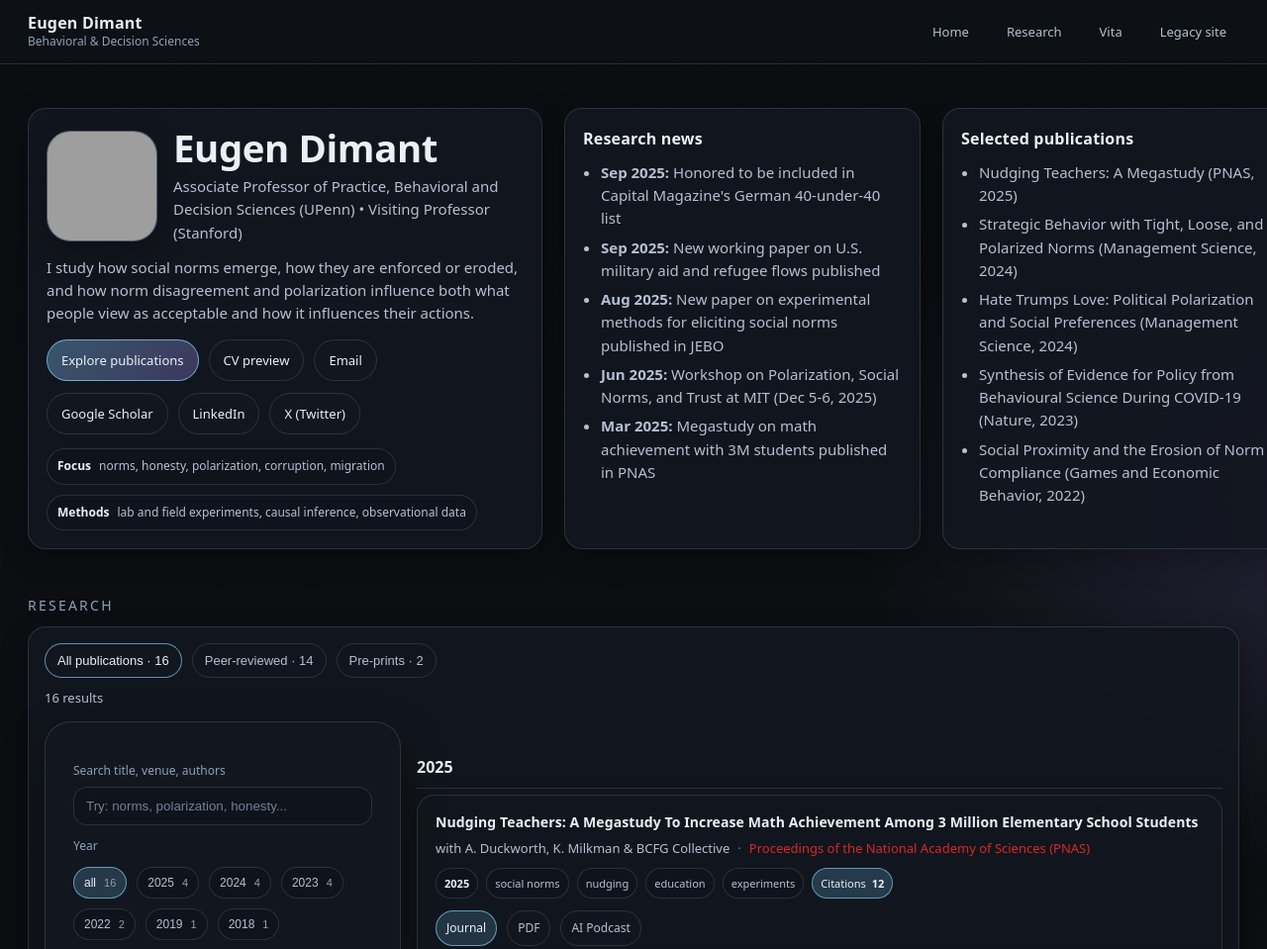
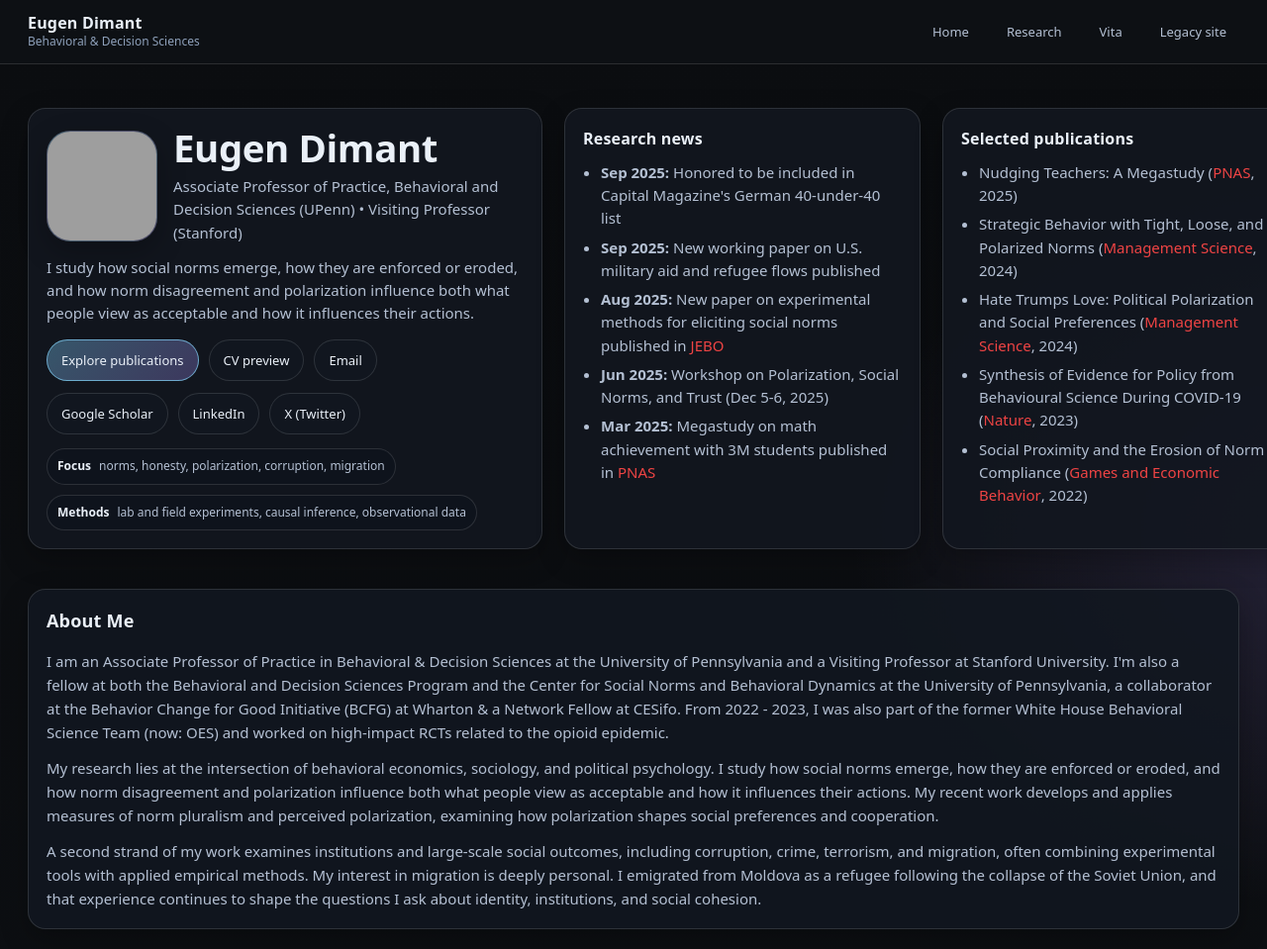
Before and after one commit to eugendimant/eugendimant.github.io, a plain HTML site: page index.html in a window 1280 px wide. Shown: the top 959 px of the page at 99% size. Drawn offline with Linux system fonts and the light colour scheme; grey boxes are pictures that could not be loaded.

Commit message:
Update index.html

```diff
--- a/index.html
+++ b/index.html
@@ -19,7 +19,7 @@
       --shadow2:0 10px 28px rgba(0,0,0,.26);
       --accent:#7dd3fc;
       --accent2:#a78bfa;
-      --venue-red:#dc2626;
+      --venue-red:#ef4444;
       --ok:#34d399;
       --warn:#fbbf24;
       --radius:18px;
@@ -135,6 +135,18 @@
     .card p, .card li{margin:0; color:var(--muted); font-size:15px;}
     .card ul{margin:10px 0 0; padding-left:18px;}
     .card li{margin:6px 0;}
+
+    .about-section{margin-top:28px;}
+    .about-panel{
+      background:color-mix(in srgb, var(--card) 88%, transparent);
+      border:1px solid var(--border);
+      box-shadow:var(--shadow2);
+      border-radius:var(--radius);
+      padding:var(--pad2);
+    }
+    .about-panel h2{margin:0 0 14px; font-size:18px; letter-spacing:.2px;}
+    .about-panel p{margin:0 0 12px; color:var(--muted); font-size:15px; line-height:1.6;}
+    .about-panel p:last-child{margin-bottom:0;}
 
     .section-title{margin:34px 0 10px; font-size:14px; letter-spacing:.16em; text-transform:uppercase; color:var(--muted2);}
 
@@ -303,24 +315,39 @@
 
         <div class="card">
           <h2 style="margin-top:0;">Research news</h2>
-          <ul>
-            <li><b>Sep 2025:</b> Honored to be included in Capital Magazine's German 40-under-40 list</li>
-            <li><b>Sep 2025:</b> New working paper on U.S. military aid and refugee flows published</li>
-            <li><b>Aug 2025:</b> New paper on experimental methods for eliciting social norms published in JEBO</li>
-            <li><b>Jun 2025:</b> Workshop on Polarization, Social Norms, and Trust at MIT (Dec 5-6, 2025)</li>
-            <li><b>Mar 2025:</b> Megastudy on math achievement with 3M students published in PNAS</li>
+          <ul style="font-size:15px;">
+            <li><b>Sep 2025:</b> Honored to be included in <a href="https://www.capital.de/karriere/capital-ranking--das-sind-deutschlands-top-40-unter-40-fuer-2025-36192498.html" target="_blank" rel="noopener">Capital Magazine's German 40-under-40 list</a></li>
+            <li><b>Sep 2025:</b> New working paper on <a href="https://papers.ssrn.com/sol3/papers.cfm?abstract_id=5414817" target="_blank" rel="noopener">U.S. military aid and refugee flows</a> published</li>
+            <li><b>Aug 2025:</b> New paper on <a href="https://doi.org/10.1016/j.jebo.2025.107187" target="_blank" rel="noopener">experimental methods for eliciting social norms</a> published in <span style="color:var(--venue-red); font-weight:500;">JEBO</span></li>
+            <li><b>Jun 2025:</b> <a href="https://sites.google.com/view/polarization-workshop" target="_blank" rel="noopener">Workshop on Polarization, Social Norms, and Trust</a> (Dec 5-6, 2025)</li>
+            <li><b>Mar 2025:</b> <a href="https://doi.org/10.1073/pnas.2418616122" target="_blank" rel="noopener">Megastudy on math achievement</a> with 3M students published in <span style="color:var(--venue-red); font-weight:500;">PNAS</span></li>
           </ul>
         </div>
 
         <div class="card">
           <h2 style="margin-top:0;">Selected publications</h2>
-          <ul>
-            <li>Nudging Teachers: A Megastudy (PNAS, 2025)</li>
-            <li>Strategic Behavior with Tight, Loose, and Polarized Norms (Management Science, 2024)</li>
-            <li>Hate Trumps Love: Political Polarization and Social Preferences (Management Science, 2024)</li>
-            <li>Synthesis of Evidence for Policy from Behavioural Science During COVID-19 (Nature, 2023)</li>
-            <li>Social Proximity and the Erosion of Norm Compliance (Games and Economic Behavior, 2022)</li>
+          <ul style="font-size:15px;">
+            <li><a href="https://doi.org/10.1073/pnas.2418616122" target="_blank" rel="noopener">Nudging Teachers: A Megastudy</a> (<span style="color:var(--venue-red); font-weight:500;">PNAS</span>, 2025)</li>
+            <li><a href="https://doi.org/10.1287/mnsc.2023.01022" target="_blank" rel="noopener">Strategic Behavior with Tight, Loose, and Polarized Norms</a> (<span style="color:var(--venue-red); font-weight:500;">Management Science</span>, 2024)</li>
+            <li><a href="https://doi.org/10.1287/mnsc.2023.4701" target="_blank" rel="noopener">Hate Trumps Love: Political Polarization and Social Preferences</a> (<span style="color:var(--venue-red); font-weight:500;">Management Science</span>, 2024)</li>
+            <li><a href="https://www.nature.com/articles/s41586-023-06840-9" target="_blank" rel="noopener">Synthesis of Evidence for Policy from Behavioural Science During COVID-19</a> (<span style="color:var(--venue-red); font-weight:500;">Nature</span>, 2023)</li>
+            <li><a href="https://doi.org/10.1016/j.geb.2021.11.012" target="_blank" rel="noopener">Social Proximity and the Erosion of Norm Compliance</a> (<span style="color:var(--venue-red); font-weight:500;">Games and Economic Behavior</span>, 2022)</li>
           </ul>
+        </div>
+      </div>
+
+      <div class="about-section">
+        <div class="about-panel">
+          <h2>About Me</h2>
+          <p>
+            I am an Associate Professor of Practice in Behavioral & Decision Sciences at the University of Pennsylvania and a Visiting Professor at Stanford University. I'm also a fellow at both the <a href="https://www.sas.upenn.edu/lps/graduate/mbds" target="_blank" rel="noopener">Behavioral and Decision Sciences Program</a> and the <a href="https://normsandbehavior.sas.upenn.edu/" target="_blank" rel="noopener">Center for Social Norms and Behavioral Dynamics</a> at the University of Pennsylvania, a collaborator at the Behavior Change for Good Initiative (<a href="https://bcfg.wharton.upenn.edu/" target="_blank" rel="noopener">BCFG</a>) at Wharton & a Network Fellow at <a href="https://www.cesifo.org/en/node/51520" target="_blank" rel="noopener">CESifo</a>. From 2022 - 2023, I was also part of the former White House Behavioral Science Team (now: <a href="https://oes.gsa.gov/" target="_blank" rel="noopener">OES</a>) and worked on high-impact RCTs related to the opioid epidemic.
+          </p>
+          <p>
+            My research lies at the intersection of behavioral economics, sociology, and political psychology. I study how social norms emerge, how they are enforced or eroded, and how norm disagreement and polarization influence both what people view as acceptable and how it influences their actions. My recent work develops and applies measures of norm pluralism and perceived polarization, examining how polarization shapes social preferences and cooperation.
+          </p>
+          <p>
+            A second strand of my work examines institutions and large-scale social outcomes, including corruption, crime, terrorism, and migration, often combining experimental tools with applied empirical methods. My interest in migration is deeply personal. I emigrated from Moldova as a refugee following the collapse of the Soviet Union, and that experience continues to shape the questions I ask about identity, institutions, and social cohesion.
+          </p>
         </div>
       </div>
     </div>
@@ -381,10 +408,10 @@
 
         <div class="pdf-wrap">
           <div class="pdf-toolbar">
-            <a class="btn btn-primary" href="https://www.dropbox.com/s/ehwvi60r5hna1o6/CV_Eugen_Dimant.pdf?dl=1" download>Download CV</a>
-            <a class="btn" href="https://www.dropbox.com/s/ehwvi60r5hna1o6/CV_Eugen_Dimant.pdf?dl=0" target="_blank">Open in new tab</a>
+            <a class="btn btn-primary" href="CV_Eugen_Dimant.pdf" download>Download CV</a>
+            <a class="btn" href="CV_Eugen_Dimant.pdf" target="_blank">Open in new tab</a>
           </div>
-          <iframe class="pdf" src="https://www.dropbox.com/s/ehwvi60r5hna1o6/CV_Eugen_Dimant.pdf?raw=1" title="CV Preview"></iframe>
+          <iframe class="pdf" src="CV_Eugen_Dimant.pdf" title="CV Preview"></iframe>
         </div>
       </div>
     </div>
```
